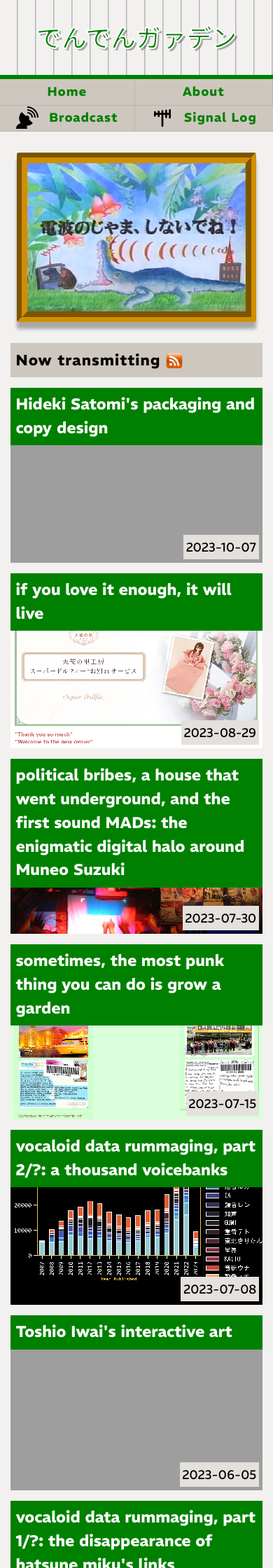
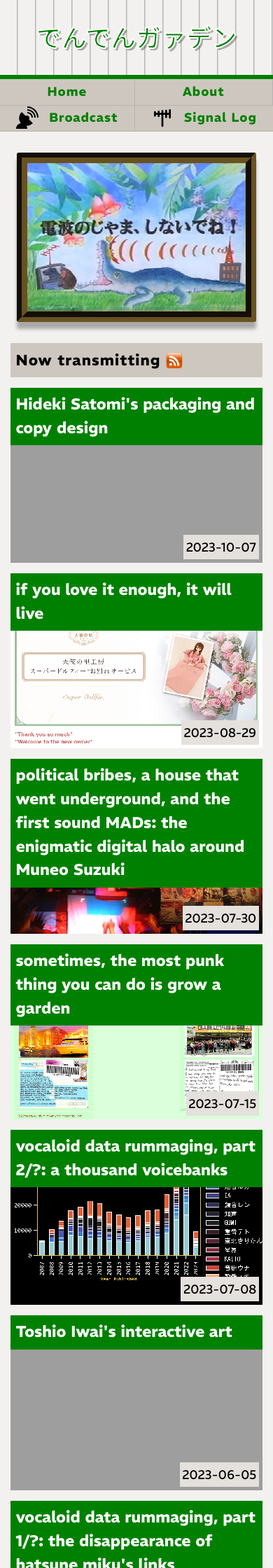
Before and after one commit to dendengarden/dendengarden.github.io, a Jekyll site: the page built from index.markdown, in a window 390 px wide. Shown: the top 2240 px of the page at 70% size. Built offline with Jekyll 4.4.1, drawn with Linux system fonts in a browser that asks for light colours.

Commit message:
Adjust media query width, border color

```diff
--- a/_sass/garden/_layout.scss
+++ b/_sass/garden/_layout.scss
@@ -46,7 +46,7 @@
   }
 }
 
-@media screen and (max-width: 900px) {
+@media screen and (max-width: 800px) {
   .site-header {
     margin-top: 0;
   }
@@ -127,7 +127,7 @@
 
 .home-radio-container {
   margin: 0 auto var(--spacing-unit);
-  border: 15px groove rgb(209, 143, 0);
+  border: 15px groove rgb(104, 82, 34);
   border-radius: 3px;
   box-shadow: 0 10px 5px var(--shadow-color);
   width: 80vw;
```
